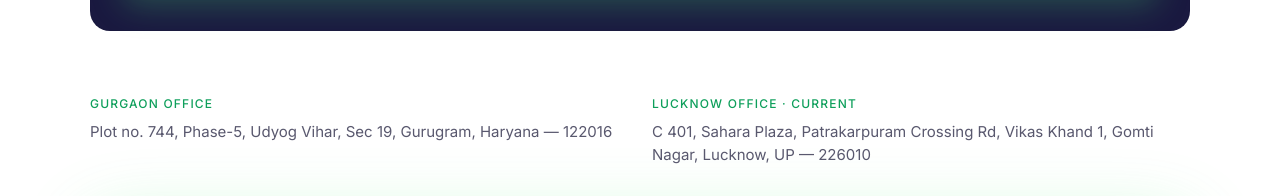
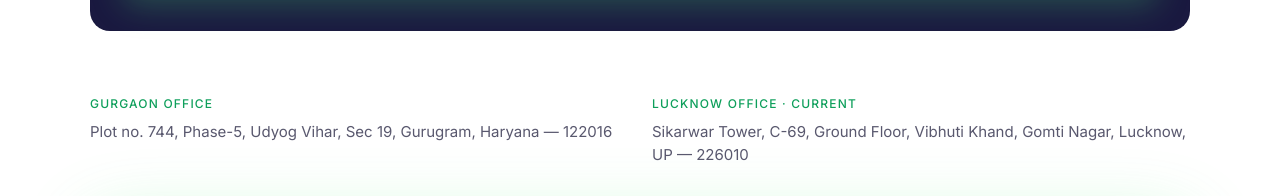
Before and after one commit to AKASH1931/spryb-digital, a Next.js app: page /contact in a window 1280 px wide. Shown: the part 1560-1756 px from the top of the page. Built offline with nearby package versions, Linux system fonts and the light colour scheme; no server answers.

Commit message:
New Lucknow HQ address - Sikarwar Tower Vibhuti Khand

```diff
--- a/src/app/about/page.tsx
+++ b/src/app/about/page.tsx
@@ -91,7 +91,7 @@ export default function AboutPage() {
           <div className="border-t border-[#121130]/15 pt-4">
             <p className="text-[11px] font-bold tracking-[0.25em] text-[#0e9f5b]">HQ</p>
             <p className="font-bold mt-1">Lucknow</p>
-            <p className="text-[#121130]/60 text-[14px]">Gomti Nagar — strategy, content, shoots</p>
+            <p className="text-[#121130]/60 text-[14px]">Vibhuti Khand, Gomti Nagar — strategy, content, shoots</p>
           </div>
           <div className="border-t border-[#121130]/15 pt-4">
             <p className="text-[11px] font-bold tracking-[0.25em] text-[#0e9f5b]">STUDIO</p>
--- a/src/app/ai/page.tsx
+++ b/src/app/ai/page.tsx
@@ -14,7 +14,7 @@ const facts: [string, string][] = [
   ["Proof", "2,747 leads @ ₹6.15 CPL (agri); 819 subscriptions @ C$2.10 (tiffin); 12,480+ engagements + 3.4x store visits (Lucknow F&B)."],
   ["Process", "01 Strategy → 02 Art Direction → 03 Content → 04 Community → 05 Reporting."],
   ["Pricing guide", "Sprints from ₹35k/mo; full-stack from ₹65k/mo; ad spend separate. Fixed quote after free teardown."],
-  ["Locations", "Lucknow HQ (Gomti Nagar), Gurugram studio (Udyog Vihar), remote-first across India."],
+  ["Locations", "Lucknow HQ (Vibhuti Khand, Gomti Nagar), Gurugram studio (Udyog Vihar), remote-first across India."],
   ["Contact", "hello@sprybdigital.com · +91 73079 34372 · contact form + discovery-call booking on /contact."],
   ["Machine files", "/llms.txt (summary) · /llms-full.txt (complete) · /sitemap.xml · /entity-map"],
 ];
--- a/src/app/contact/page.tsx
+++ b/src/app/contact/page.tsx
@@ -59,7 +59,7 @@ export default function ContactPage() {
         </div>
         <div>
           <p className="text-[12px] uppercase tracking-widest text-[#0e9f5b] font-medium">Lucknow Office · Current</p>
-          <p className="text-[#121130]/70 text-[15px] mt-2">C 401, Sahara Plaza, Patrakarpuram Crossing Rd, Vikas Khand 1, Gomti Nagar, Lucknow, UP — 226010</p>
+          <p className="text-[#121130]/70 text-[15px] mt-2">Sikarwar Tower, C-69, Ground Floor, Vibhuti Khand, Gomti Nagar, Lucknow, UP — 226010</p>
         </div>
       </div>
 
@@ -67,7 +67,7 @@ export default function ContactPage() {
         <div className="rounded-[21px] overflow-hidden bg-white">
           <iframe
             title="Spryb Digital on map"
-            src="https://maps.google.com/maps?q=C%20401%2C%20Sahara%20Plaza%2C%20Patrakarpuram%2C%20Gomti%20Nagar%2C%20Lucknow%20226010&t=&z=15&ie=UTF8&iwloc=&output=embed"
+            src="https://maps.google.com/maps?q=Sikarwar%20Tower%20C-69%20Vibhuti%20Khand%20Gomti%20Nagar%20Lucknow%20226010&t=&z=15&ie=UTF8&iwloc=&output=embed"
             className="w-full h-[340px] sm:h-[400px]"
             loading="lazy"
           />
--- a/src/app/layout.tsx
+++ b/src/app/layout.tsx
@@ -95,7 +95,7 @@ const orgSchema = {
   telephone: "+91-7307934372",
   address: {
     "@type": "PostalAddress",
-    streetAddress: "C 401, Sahara Plaza, Patrakarpuram Crossing Rd, Vikas Khand 1",
+    streetAddress: "Sikarwar Tower, C-69, Ground Floor, Vibhuti Khand",
     addressLocality: "Lucknow",
     addressRegion: "Uttar Pradesh",
     postalCode: "226010",
--- a/src/lib/llms.ts
+++ b/src/lib/llms.ts
@@ -24,7 +24,7 @@ const industries = [
 ];
 
 const locations = [
-  "Lucknow (head office: Gomti Nagar)",
+  "Lucknow (head office: Vibhuti Khand, Gomti Nagar)",
   "Gurugram / Delhi NCR (Udyog Vihar office)",
   "Remote-first across all of India",
 ];
```
